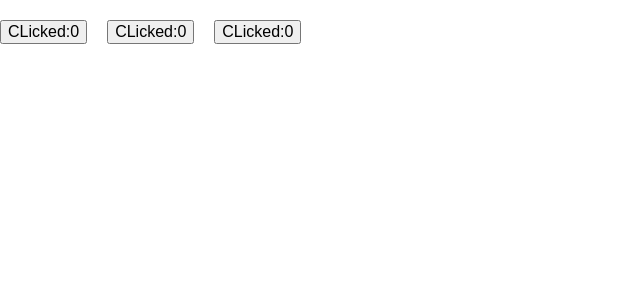
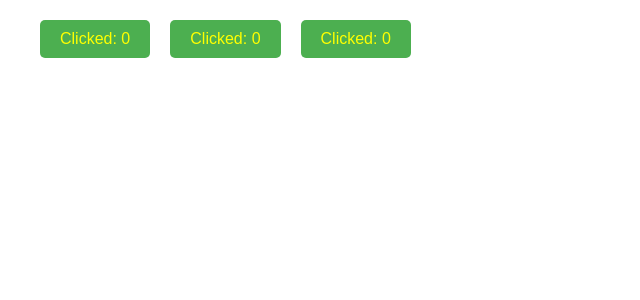
Before and after one commit to Yurii131178/react, a React (Vite) app: page / in a window 1280 px wide. Shown: the top 300 px of the page, without its empty margins (0-640 px from the left). Built offline with nearby package versions, Linux system fonts and the light colour scheme.

Commit message:
lifting state up

```diff
--- a/src/components/App.tsx
+++ b/src/components/App.tsx
@@ -435,22 +435,87 @@ return <button onClick={handleClick}>Clicked: {clicks}</button>;
 
 //Тепер в App відрендеримо три кнопки, але вони не залежать одна від одної:
 
-import ClickCounter from "./ClickCounter";
+// import ClickCounter from "./ClickCounter";
 
-export default function App() {
-  return (
-    <>
-      <div style={{marginTop: '20px', display: 'flex', gap: '20px'}}>
-        <ClickCounter />
-        <ClickCounter />
-        <ClickCounter/>
-      </div>
-    </>
-  )
-}
+// export default function App() {
+//   return (
+//     <>
+//       <div style={{marginTop: '20px', display: 'flex', gap: '20px'}}>
+//         <ClickCounter />
+//         <ClickCounter />
+//         <ClickCounter/>
+//       </div>
+//     </>
+//   )
+// }
 
 //Кожна кнопка має свій власний стан. Клік по одній не змінює значення в іншій.
 
 // Стан не зберігається глобально – він живе лише в компоненті, де створений.
 // У кожної копії – свій стан.
 // Компонент App не має доступу до внутрішнього стану ClickCounter.
+//...........................................................//
+
+//-----Підняття стану--------------//
+
+//Підняття стану
+// Іноді компоненти мають спільні дані, які мають бути синхронізованими. Наприклад, два або більше компонентів ClickCounter, які мають показувати одну і ту саму кількість кліків.
+// У такому випадку стан потрібно зберігати в їхньому спільному батьківському компоненті – і передавати через пропси. Це називається підняттям стану.
+
+// Проблема
+// У кожному ClickCounter є свій окремий стан:
+// Кожна кнопка має власний стан
+
+/**
+ * // src/components/ClickCounter.tsx
+
+export default function ClickCounter() {
+    const [clicks, setClicks] = useState(0);
+    return <button onClick={() => setClicks(clicks + 1)}>Clicked: {clicks}</button>;
+    }
+  */
+
+
+// Результат: кнопки рахують окремо. Але що, якщо ми хочемо рахувати разом?
+
+// src/App.tsx
+/*
+import ClickCounter from "./ClickCounter";
+
+export default function App() {
+  return (
+    <>
+      <ClickCounter />
+      <ClickCounter />
+    </>
+  );
+}
+*/
+// Рішення – підняти стан
+
+// Ми переміщаємо clicks до App, і передаємо значення стану clicks як проп value, та handleClicks як проп onUpdate у ClickCounter як пропси.
+
+//Тепер обидві кнопки показують однакове значення і змінюють його синхронно.
+
+//src/components/App.tsx
+
+import { useState } from "react";
+import ClickCounter from "./ClickCounter";
+
+export default function App() {
+  const [clicks, setClicks] = useState(0);
+
+  const handleClick = () => {
+    setClicks(clicks + 1);
+  };
+
+  return (
+    <>
+      <div style={{marginTop: '20px', display: 'flex', gap: '20px', paddingLeft: '40px'}}>
+        <ClickCounter value={clicks} onUpdate={handleClick} />
+        <ClickCounter value={clicks} onUpdate={handleClick} />
+        <ClickCounter value={ clicks } onUpdate={ handleClick }/>
+      </div>
+    </>
+  );
+}
--- a/src/components/ClickCounter.tsx
+++ b/src/components/ClickCounter.tsx
@@ -1,22 +1,87 @@
-import { useState } from "react";
+// import { useState } from "react";
 
-export default function ClickCounter() {
-  const [clicks, setClicks] = useState(0);
+// export default function ClickCounter() {
+//     const [clicks, setClicks] = useState(0);
 
-  const handleClick = () => {
-    setClicks(clicks + 1);
-  };
+//     const handleClick = () => {
+//         setClicks(clicks + 1);
+//     };
 
-  return (
-    <button onClick={handleClick}>
-      CLicked:
-      {clicks}
-    </button>
-  );
-}
+//     return <button onClick={handleClick} style={{
+//       padding: '10px 20px',
+//       fontSize: '16px',
+//       backgroundColor: '#4CAF50',
+//       color: 'yellow',
+//       border: 'none',
+//       borderRadius: '5px',
+//       cursor: 'pointer'
+//     }}>CLicked:
+//         { clicks }</button>
+
+// }
 
 //Кожна кнопка має свій власний стан. Клік по одній не змінює значення в іншій.
+
+
 
 // Стан не зберігається глобально – він живе лише в компоненті, де створений.
 // У кожної копії – свій стан.
 // Компонент App не має доступу до внутрішнього стану ClickCounter.
+
+//.............................................................................//
+
+//-----Підняття стану--------------//
+
+//Підняття стану
+// Іноді компоненти мають спільні дані, які мають бути синхронізованими. Наприклад, два або більше компонентів ClickCounter, які мають показувати одну і ту саму кількість кліків.
+// У такому випадку стан потрібно зберігати в їхньому спільному батьківському компоненті – і передавати через пропси. Це називається підняттям стану.
+
+// Проблема
+// У кожному ClickCounter є свій окремий стан:
+// Кожна кнопка має власний стан
+
+/**
+ * // src/components/ClickCounter.tsx
+
+export default function ClickCounter() {
+    const [clicks, setClicks] = useState(0);
+    return <button onClick={() => setClicks(clicks + 1)}>Clicked: {clicks}</button>;
+    }
+  */
+
+
+// Результат: кнопки рахують окремо. Але що, якщо ми хочемо рахувати разом?
+
+// src/App.tsx
+/*
+import ClickCounter from "./ClickCounter";
+
+export default function App() {
+  return (
+    <>
+      <ClickCounter />
+      <ClickCounter />
+    </>
+  );
+}
+*/
+// Рішення – підняти стан
+
+// Ми переміщаємо clicks до App, і передаємо значення стану clicks як проп value, та handleClicks як проп onUpdate у ClickCounter як пропси.
+
+interface ClickCounterProps {
+  value: number;
+  onUpdate: () => void;
+}
+
+export default function ClickCounter({ value, onUpdate }: ClickCounterProps) {
+  return <button onClick={onUpdate}  style={{
+      padding: '10px 20px',
+      fontSize: '16px',
+      backgroundColor: '#4CAF50',
+      color: 'yellow',
+      border: 'none',
+      borderRadius: '5px',
+      cursor: 'pointer'
+    }}>Clicked: {value}</button>;
+}
```
